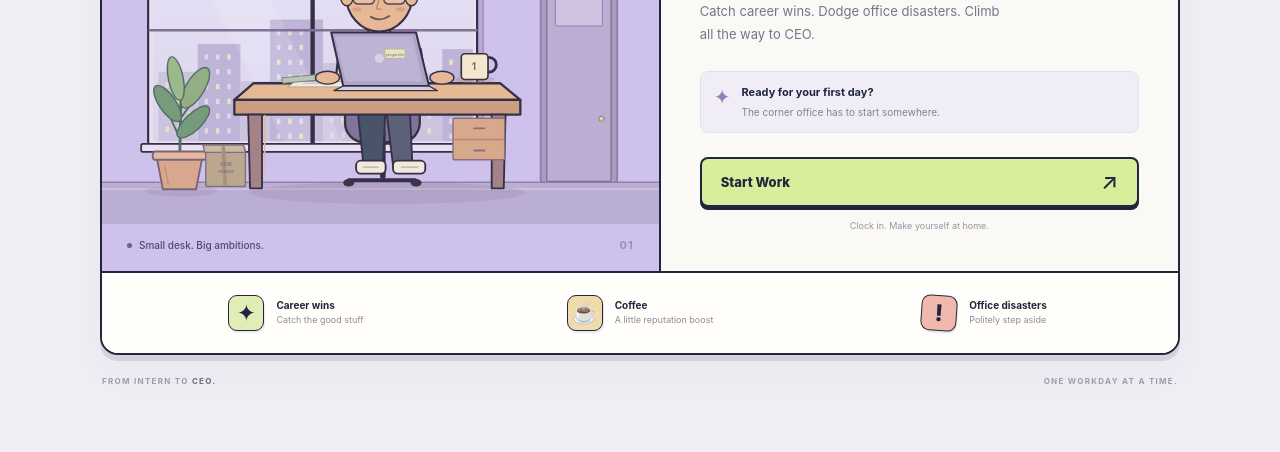
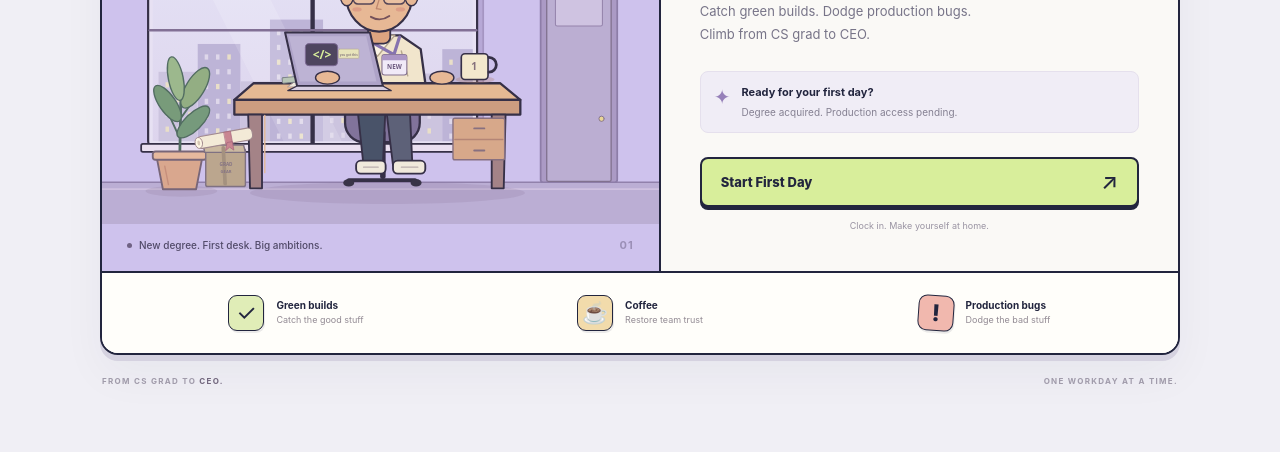
Before and after one commit to triplemzim/FunGame, a plain HTML site: page index.html in a window 1280 px wide. Shown: the part 348-800 px from the top of the page. Drawn offline with Linux system fonts and the light colour scheme.

Commit message:
Update Site source

```diff
--- a/index.html
+++ b/index.html
@@ -4,7 +4,7 @@
     <meta charset="UTF-8" />
     <meta name="viewport" content="width=device-width, initial-scale=1" />
     <meta name="theme-color" content="#191b36" />
-    <meta name="description" content="Career Catcher: catch career wins, dodge office disasters, and climb to CEO. An office arcade preview." />
+    <meta name="description" content="Career Catcher: a CS graduate's first day in tech. Catch green builds, dodge production bugs, and climb to CEO. A tech-office arcade preview." />
     <title>Career Catcher — Your career is looking up</title>
     <link rel="icon" href="./assets/images/briefcase.svg" type="image/svg+xml" />
     <link rel="stylesheet" href="./src/styles.css" />
@@ -20,38 +20,38 @@
       <section class="game-card" aria-labelledby="game-title">
         <div class="cabinet-heading">
           <div class="floor-label"><span class="status-dot" aria-hidden="true"></span> FLOOR 01 <span class="floor-divider" aria-hidden="true">/</span> THE BEGINNING</div>
-          <span class="company-name">BUSINESS AS USUAL, INC.</span>
+          <span class="company-name">SHIP IT, INC.</span>
         </div>
         <div class="cabinet-body">
           <div class="office-scene">
             <div class="scene-heading"><span class="employee-label">YOUR CURRENT POSITION</span><span class="rank-label">Intern</span></div>
-            <canvas id="office-canvas" role="img" aria-label="A cheerful intern at a small desk, looking toward the corner office in a lavender city office.">An intern's first desk in a bright city office.</canvas>
-            <div class="scene-caption"><span class="scene-caption-dot" aria-hidden="true"></span><span id="scene-caption">Small desk. Big ambitions.</span><span class="scene-number" aria-hidden="true">01</span></div>
+            <canvas id="office-canvas" role="img" aria-label="A new CS graduate wearing a lanyard at a desk with a stickered laptop and diploma, looking toward the corner office.">A software engineering intern's first desk in a bright tech office.</canvas>
+            <div class="scene-caption"><span class="scene-caption-dot" aria-hidden="true"></span><span id="scene-caption">New degree. First desk. Big ambitions.</span><span class="scene-number" aria-hidden="true">01</span></div>
           </div>
           <div class="welcome-panel">
             <div class="welcome-copy">
               <p class="eyebrow" id="state-label">YOUR NEXT BIG THING</p>
               <h1 id="game-title">Your career<br /> is looking <em>up.</em></h1>
-              <p class="objective">Catch career wins. Dodge office disasters. Climb all the way to CEO.</p>
+              <p class="objective">Catch green builds. Dodge production bugs. Climb from CS grad to CEO.</p>
             </div>
             <div class="workday-message" aria-live="polite" aria-atomic="true">
               <span class="message-icon" aria-hidden="true">✦</span>
-              <div><h2 id="state-title">Ready for your first day?</h2><p id="state-description">The corner office has to start somewhere.</p></div>
+              <div><h2 id="state-title">Ready for your first day?</h2><p id="state-description">Degree acquired. Production access pending.</p></div>
             </div>
             <div class="actions">
-              <button class="primary-button" id="start-button" type="button"><span>Start Work</span><span aria-hidden="true">↗</span></button>
+              <button class="primary-button" id="start-button" type="button"><span>Start First Day</span><span aria-hidden="true">↗</span></button>
               <button class="primary-button reset-button" id="reset-button" type="button" hidden><span>Reset Workday</span><span aria-hidden="true">↻</span></button>
               <p class="action-note" id="action-note">Clock in. Make yourself at home.</p>
             </div>
           </div>
         </div>
         <ul class="item-legend" aria-label="Meet the office essentials">
-          <li><span class="legend-icon reward-icon" aria-hidden="true">✦</span><span><strong>Career wins</strong><span class="legend-description">Catch the good stuff</span></span></li>
-          <li><span class="legend-icon coffee-icon" aria-hidden="true">☕</span><span><strong>Coffee</strong><span class="legend-description">A little reputation boost</span></span></li>
-          <li><span class="legend-icon hazard-icon" aria-hidden="true">!</span><span><strong>Office disasters</strong><span class="legend-description">Politely step aside</span></span></li>
+          <li><span class="legend-icon reward-icon" aria-hidden="true">✓</span><span><strong>Green builds</strong><span class="legend-description">Catch the good stuff</span></span></li>
+          <li><span class="legend-icon coffee-icon" aria-hidden="true">☕</span><span><strong>Coffee</strong><span class="legend-description">Restore team trust</span></span></li>
+          <li><span class="legend-icon hazard-icon" aria-hidden="true">!</span><span><strong>Production bugs</strong><span class="legend-description">Dodge the bad stuff</span></span></li>
         </ul>
       </section>
-      <footer class="app-footer"><span>FROM INTERN TO <span class="footer-ceo">CEO.</span></span><span>ONE WORKDAY AT A TIME.</span></footer>
+      <footer class="app-footer"><span>FROM CS GRAD TO <span class="footer-ceo">CEO.</span></span><span>ONE WORKDAY AT A TIME.</span></footer>
       <noscript><p class="noscript-message">Enable JavaScript to start and reset your workday.</p></noscript>
     </main>
   </body>
--- a/src/game.js
+++ b/src/game.js
@@ -98,13 +98,14 @@ export function createOfficeShell(canvas) {
     text('SOMEDAY.', 548, doorY + 65, 5.8, '#9684a9', '600', 'center');
     ellipse(574, floor - 73, 3, 3, '#e9d696', '#7d6c86', 1);
 
-    // Noticeboard: the familiar office motivational poster.
+    // A quiet CI dashboard: green builds are the new motivational poster.
     ctx.save(); ctx.translate(467, 51); ctx.rotate(.035);
     round(-18, -17, 36, 49, 1, '#eee8de', '#8e7ba6', 1.5);
-    line(-9, 3, 7, -5, '#a18ac4', 2);
-    line(7, -5, 7, 1, '#a18ac4', 2); line(7, -5, 1, -5, '#a18ac4', 2);
-    text('UPWARD.', 0, 17, 4.8, '#8b799e', '700', 'center');
-    text('EVENTUALLY.', 0, 24, 4.1, '#aa99b7', '500', 'center');
+    round(-13, -8, 26, 20, 2, '#4b425e', null);
+    ellipse(-8, -3, 1.3, 1.3, '#e2bd8c'); ellipse(-3, -3, 1.3, 1.3, '#bfa9d8'); ellipse(2, -3, 1.3, 1.3, '#d8ee9b');
+    line(-5, 5, -1, 8, '#d8ee9b', 1.8); line(-1, 8, 6, 1, '#d8ee9b', 1.8);
+    text('CI: PASS', 0, 21, 4.8, '#817192', '700', 'center');
+    text('FOR NOW.', 0, 27, 4.1, '#a08eb0', '500', 'center');
     ellipse(0, -13, 1.5, 1.5, '#d6958b');
     ctx.restore();
 
@@ -138,11 +139,14 @@ export function createOfficeShell(canvas) {
 
     path([[-35, -155], [-16, -166], [31, -166], [53, -151], [61, -92], [-42, -92]], '#f1e5cc', ink, 2.5);
     path([[-12, -166], [6, -143], [25, -166]], '#faf3e4', '#b5a68f', 1.5);
-    path([[0, -150], [8, -150], [13, -108], [6, -101], [-1, -108]], '#9b8ac2', '#74628d', 1.5);
+    // A graduate's first employee lanyard, replacing the corporate necktie.
+    line(-10, -164, 24, -145, '#8673af', 3.5);
+    line(30, -164, 24, -145, '#8673af', 3.5);
     line(32, -149, 39, -122, '#b5a68f', 1.5);
-    // Tiny first-day badge changes on Start Work.
-    round(24, -139, 23, 16, 2, started ? '#dbe9b0' : '#e5dcec', '#a697ad', 1);
-    text(started ? 'HI!' : 'NEW', 35, -129, 5.6, '#6c647b', '700', 'center');
+    // The first-day ID becomes a friendly hello after clocking in.
+    round(11, -145, 27, 22, 3, started ? '#dbe9b0' : '#f1eaf8', '#84718e', 1.2);
+    round(11, -145, 27, 6, [3, 3, 0, 0], '#ac96c5', null);
+    text(started ? 'HI!' : 'NEW', 24.5, -129, 6.8, '#6c597e', '750', 'center');
 
     round(-4, -182, 24, 25, 7, '#dca480', ink, 2);
     ellipse(8, -210, 36, 40, '#e7b895', ink, 2.3);
@@ -170,12 +174,16 @@ export function createOfficeShell(canvas) {
     line(-74, -114, -40, -114, '#bcb0b9', 1);
     ctx.save(); ctx.translate(-74, -118); ctx.rotate(-.09);
     round(-23, -4, 44, 6, 1, '#b9c6b7', '#7b8286', 1); ctx.restore();
+    // Set the laptop slightly aside so the new hire's lanyard stays visible.
+    ctx.save(); ctx.translate(-50, 0);
     path([[-44, -169], [48, -169], [62, -111], [-31, -111]], '#aea3c8', ink, 2.2);
     path([[-40, -165], [44, -165], [55, -116], [-28, -116]], '#bdb3d4', null);
-    ellipse(8, -141, 5, 5, '#d9d0e6');
+    round(-22, -157, 35, 24, 4, '#4e455f', '#7c6a94', 1);
+    text('</>', -4, -140, 13, '#d8ee9b', '750', 'center');
     path([[-31, -111], [62, -111], [71, -106], [-41, -106]], '#d7cee1', ink, 1.5);
     round(14, -151, 22, 10, 1, '#e8e4bb', '#b6ab96', .7);
     text('you got this', 25, -144, 3.3, '#8d8082', '600', 'center');
+    ctx.restore();
     // Hands rest at the desk, rather than suggesting active movement.
     ellipse(-48, -120, 13, 7, '#e7b895', ink, 1.5); ellipse(76, -120, 13, 7, '#e7b895', ink, 1.5);
     ellipse(112, -118, 21, 4, '#ad827755');
@@ -191,8 +199,16 @@ export function createOfficeShell(canvas) {
     round(-180, -43, 43, 41, 2, '#bba68e', '#7f7182', 1.5);
     path([[-183, -47], [-139, -47], [-137, -39], [-181, -39]], '#cbb9a0', '#7f7182', 1.5);
     line(-161, -44, -159, -5, '#a4917f', 4);
-    text('DESK', -158, -24, 5, '#847384', '650', 'center');
-    text('THINGS', -158, -17, 4.5, '#847384', '600', 'center');
+    text('GRAD', -158, -24, 5, '#847384', '650', 'center');
+    text('GEAR', -158, -17, 4.5, '#847384', '600', 'center');
+    // Degree acquired: a rolled diploma with its still-pristine ribbon.
+    ctx.save(); ctx.translate(-158, -49); ctx.rotate(-.18);
+    round(-31, -12, 61, 13, 5, '#f3ead7', '#a28a8f', 1.2);
+    ellipse(-29, -5.5, 4, 6, '#fff7e5', '#a28a8f', 1);
+    ellipse(-29, -5.5, 1.5, 2.8, '#d8c8b5');
+    path([[0, -12], [7, -12], [7, 1], [0, 1]], '#c98591', '#a5647b', .7);
+    path([[1, 0], [-2, 8], [3, 5], [7, 9], [7, 0]], '#c98591', '#a5647b', .7);
+    ctx.restore();
     ctx.restore();
   }
 
--- a/src/main.js
+++ b/src/main.js
@@ -15,10 +15,10 @@ function setState(nextState, { moveFocus = false } = {}) {
   state = nextState;
   const started = state === 'playing';
   document.body.dataset.state = state;
-  label.textContent = started ? 'YOUR FIRST CHAPTER' : 'YOUR NEXT BIG THING';
-  title.textContent = started ? "You're hired. Settle in." : 'Ready for your first day?';
-  description.textContent = started ? 'Your first desk. A fresh start. Big things ahead.' : 'The corner office has to start somewhere.';
-  sceneCaption.textContent = started ? 'Officially part of the furniture.' : 'Small desk. Big ambitions.';
+  label.textContent = started ? 'YOUR FIRST COMMIT' : 'YOUR NEXT BIG THING';
+  title.textContent = started ? "You're in. Welcome to the team." : 'Ready for your first day?';
+  description.textContent = started ? "First day. Don't deploy on Friday." : 'Degree acquired. Production access pending.';
+  sceneCaption.textContent = started ? 'Your first PR starts with a coffee.' : 'New degree. First desk. Big ambitions.';
   actionNote.textContent = started ? 'Need a fresh start? Reset your workday.' : 'Clock in. Make yourself at home.';
   startButton.hidden = started;
   resetButton.hidden = !started;
```
Also changed, not shown: 2 other files.
